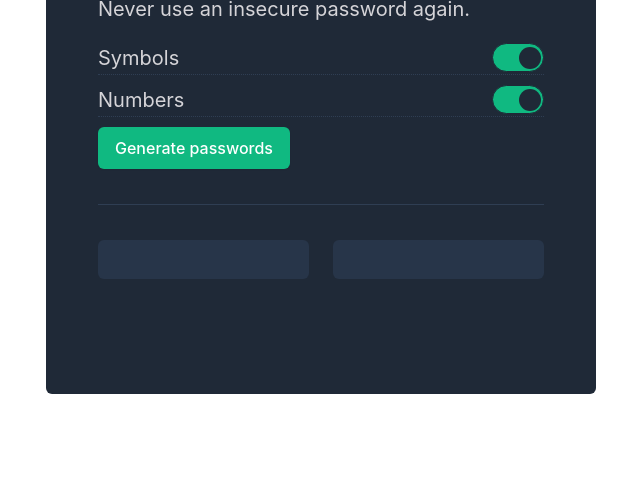
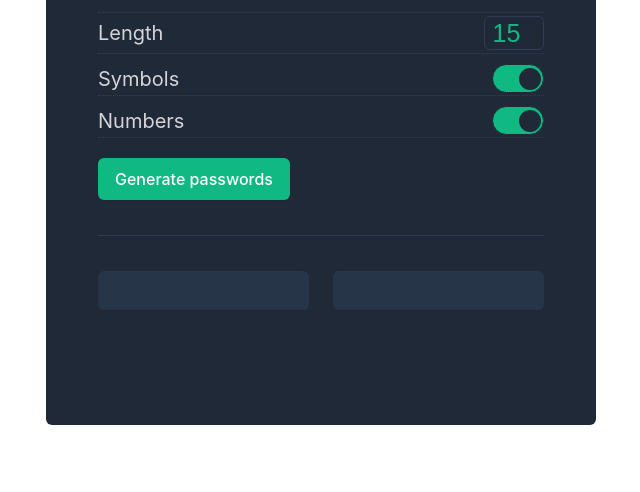
Before and after one commit to goldenokeama/password-generator, a website built with Vite: page index.html in a window 1280 px wide. Shown: the part 308-800 px from the top of the page, without its empty margins (319-959 px from the left). Built offline with nearby package versions, Linux system fonts and the light colour scheme.

Commit message:
added a password length input feature

```diff
--- a/index.css
+++ b/index.css
@@ -101,6 +101,41 @@ body {
   padding: 3px;
 }
 
+.features {
+  margin-top: 20px;
+  margin-bottom: 20px;
+}
+
+.password-length-wrapper {
+  display: flex;
+  justify-content: space-between;
+  align-items: center;
+  border-top: 1px dotted #2f3e53;
+  border-bottom: 1px dotted #2f3e53;
+  padding-top: 3px;
+  padding-bottom: 3px;
+  margin-bottom: 10px;
+}
+
+.password-length-wrapper > p {
+  font-size: 20px;
+  line-height: 28px;
+  color: #d5d4d8;
+  margin: 0;
+}
+
+.input-password-length {
+  width: 60px;
+  line-height: 30px;
+  outline: none;
+  border: 1px solid #2f3e53;
+  font-size: 25px;
+  border-radius: 6px;
+  text-align: center;
+  color: #10b981;
+  background: #1f2937;
+}
+
 .toggle-wrapper {
   display: flex;
   align-items: center;
@@ -109,11 +144,11 @@ body {
   padding-bottom: 2px;
   margin-bottom: 10px;
 }
+
 .toggle-wrapper > p {
   font-size: 20px;
   line-height: 28px;
   color: #d5d4d8;
-  /* color: #10b981; */
   margin: 0;
 }
 
@@ -160,7 +195,7 @@ body {
 
 /* ...move the ball to the right */
 .checkbox:checked + .toggle-label .toggle-ball {
-  /* 50px width - 2px total border - 22px ball width = 26px space for movement.
+  /* 52px width - 2px total border - 22px ball width = 26px space for movement.
        We translate by 24px to leave the 2px padding on the right. */
   transform: translateX(24px);
   background-color: #1f2937;
--- a/index.html
+++ b/index.html
@@ -10,6 +10,17 @@
         >
       </h1>
       <p class="subtext">Never use an insecure password again.</p>
+
+      <div class="features">
+        <div class="password-length-wrapper">
+          <p>Length</p>
+          <input
+            type="number"
+            class="input-password-length"
+            value="15"
+            id="input-password-length"
+          />
+        </div>
 
         <!-- Smbols Toggle 👇 -->
         <div class="toggle-wrapper">
@@ -31,6 +42,7 @@
             <span class="toggle-ball"></span>
           </label>
         </div>
+      </div>
 
       <button id="generate-passwords-btn" class="generate-passwords-btn">
         Generate passwords
--- a/index.js
+++ b/index.js
@@ -128,6 +128,7 @@ const generatePasswordsBtn = document.getElementById("generate-passwords-btn");
 const firstPasswordEl = document.getElementById("first-password-el");
 const secondPasswordEl = document.getElementById("second-password-el");
 
+const passwordLengthInput = document.getElementById("input-password-length");
 const symbolsToggleEl = document.getElementById("symbols-toggle");
 const numbersToggleEl = document.getElementById("numbers-toggle");
 
@@ -187,6 +188,13 @@ function clearPasswords() {
   renderPasswords("", "");
 }
 
+passwordLengthInput.addEventListener("input", function (e) {
+  if (e.target.value < 0) {
+    e.target.value = 0;
+  }
+  passwordLength = e.target.value;
+});
+
 symbolsToggleEl.addEventListener("change", (e) => {
   if (e.target.checked) {
     isSymbolsIncluded = true;
```
Lines whose indentation alone changed are shown as unchanged.
